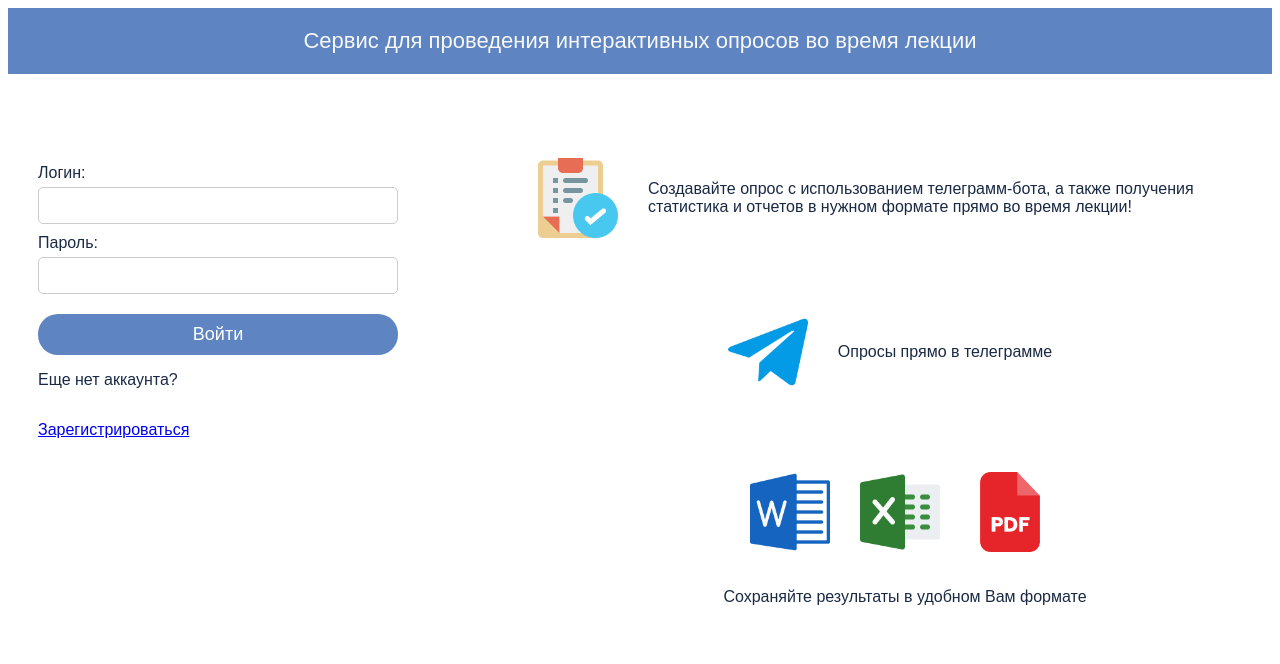
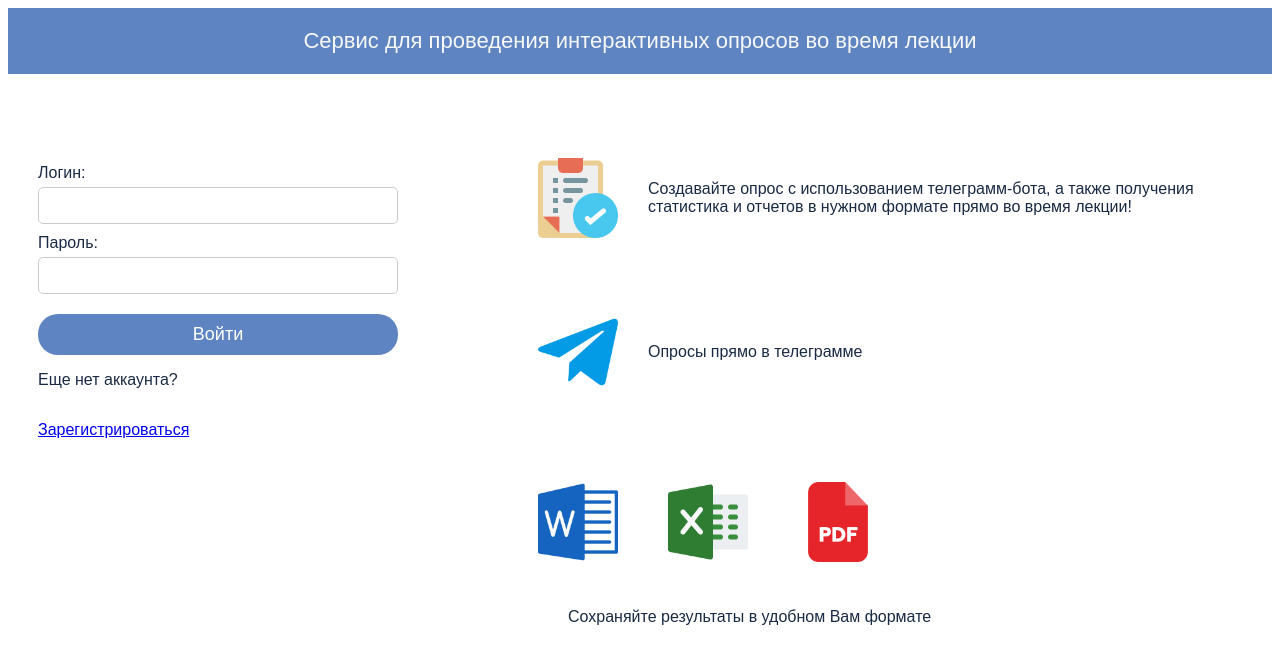
Before and after one commit to die-frage/die-frage-front, an Angular app: page /sign-in in a window 1280 px wide. Shown: the top 664 px of the page. Built offline with nearby package versions, Linux system fonts and the light colour scheme.

Commit message:
updates: styles and positions of blocks according to design

```diff
--- a/src/app/components/auth-page/auth-page.component.css
+++ b/src/app/components/auth-page/auth-page.component.css
@@ -3,6 +3,12 @@
   justify-content: center;
   margin-top: 20px;
   height: 80vh;
+}
+
+.left-column {
+    display: flex;
+    flex-direction: column;
+    align-items: flex-start;
 }
 
 .left-column, .right-column {
@@ -29,8 +35,7 @@
   flex-direction: column;
   margin-bottom: 50px;
   padding: 10px;
-  justify-content: center;
-  align-items: center;
+  align-items:flex-start;
 }
 
 .description{
@@ -40,15 +45,22 @@
 
 .sub-block {
   display: flex;
-  align-items: center;
-  justify-content: center;
+  align-items: flex-start;
 }
 
-.img-row{
-  display: flex;
-  flex-direction: row;
-  padding: 10px;
-  margin-left: 10px;
+.img-row-first {
+    display: flex;
+    flex-direction: row;
+    padding-top: 20px;
+    padding-right: 20px;
+    padding-bottom: 20px;
+}
+
+.img-row {
+    display: flex;
+    flex-direction: row;
+    padding: 20px;
+    margin-left: 10px;
 }
 
 .right-column label {
--- a/src/app/components/auth-page/auth-page.component.html
+++ b/src/app/components/auth-page/auth-page.component.html
@@ -34,7 +34,7 @@
     </div>
     <div class="block_ver">
       <div class="sub-block">
-        <img src="../../../assets/pictures/icons/word.png" class="img-row" alt="Image 1" width="80" height="80">
+        <img src="../../../assets/pictures/icons/word.png" class="img-row-first" alt="Image 1" width="80" height="80">
         <img src="../../../assets/pictures/icons/excel.png" class="img-row" alt="Image 2" width="80" height="80">
         <img src="../../../assets/pictures/icons/pdf.png" class="img-row" alt="Image 3" width="80" height="80">
       </div>
```
